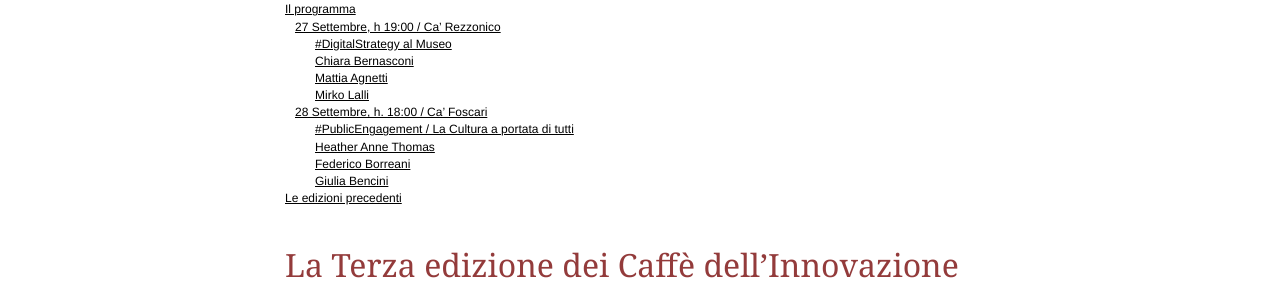
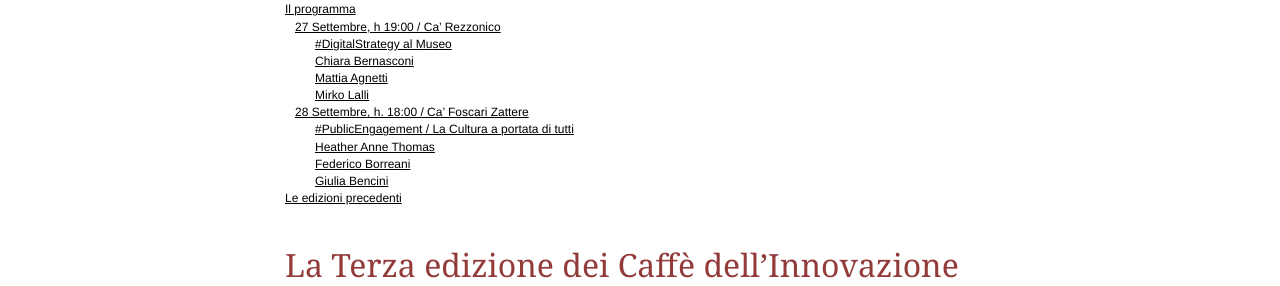
Before and after one commit to simonini/dvri-j-theme, a Jekyll site: the page built from progetti/caffe-2017.html, in a window 1280 px wide and 900 px high, scrolled down 341 px. Shown: the part 155-441 px from the top of the window. Built offline with Jekyll 4.4.1, drawn with Linux system fonts in a browser that asks for light colours; the table of contents is made by our own code; some of the changed text lies outside the part shown.

Commit message:
Update caffe-2017.html

```diff
--- a/progetti/caffe-2017.html
+++ b/progetti/caffe-2017.html
@@ -54,7 +54,7 @@
 </section>
 <hr style="margin-bottom: 40px"/>
 <section>
-  <h4>28 Settembre, h. 18:00 / Ca’ Foscari</h4>
+  <h4>28 Settembre, h. 18:00 / Ca’ Foscari Zattere</h4>
 
   <h5>#PublicEngagement / La Cultura a portata di tutti</h5>
   <p>Nel corso della seconda serata, il dialogo tra <strong>Heather Anne Thomas</strong>, Head of Development and Fundraising di <strong>Science Gallery Venice</strong>, <strong>Federico Borreani</strong>, socio fondatore di <strong>BAM!Strategie Culturali</strong>, e <strong>Giulia Bencini</strong>, Delegata del rettore alle Iniziative a supporto dell'assistenza, integrazione e benessere delle persone con disabilità, indagherà le possibilità e strategie per il coinvolgimento dei diversi e variegati pubblici. <br/>
```
